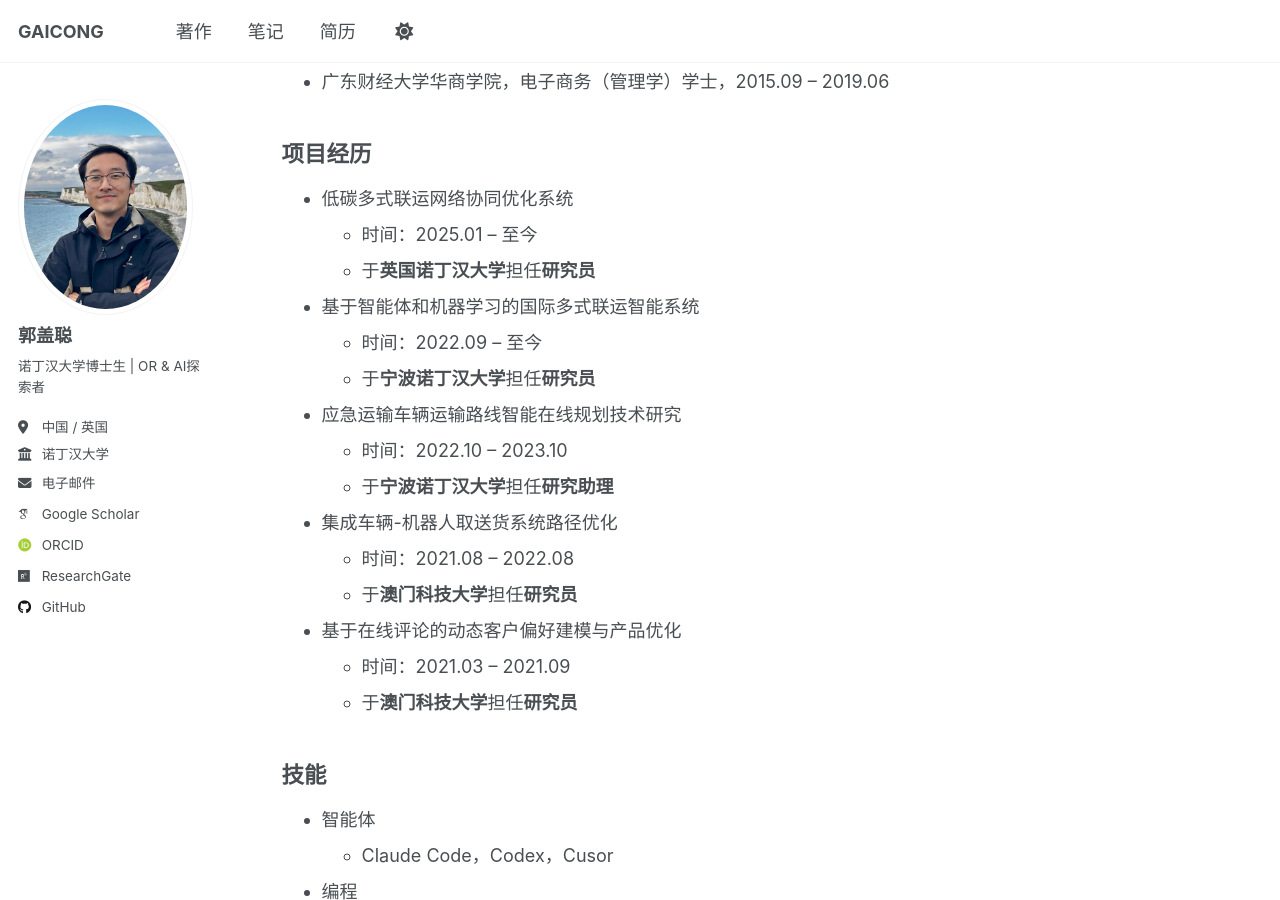
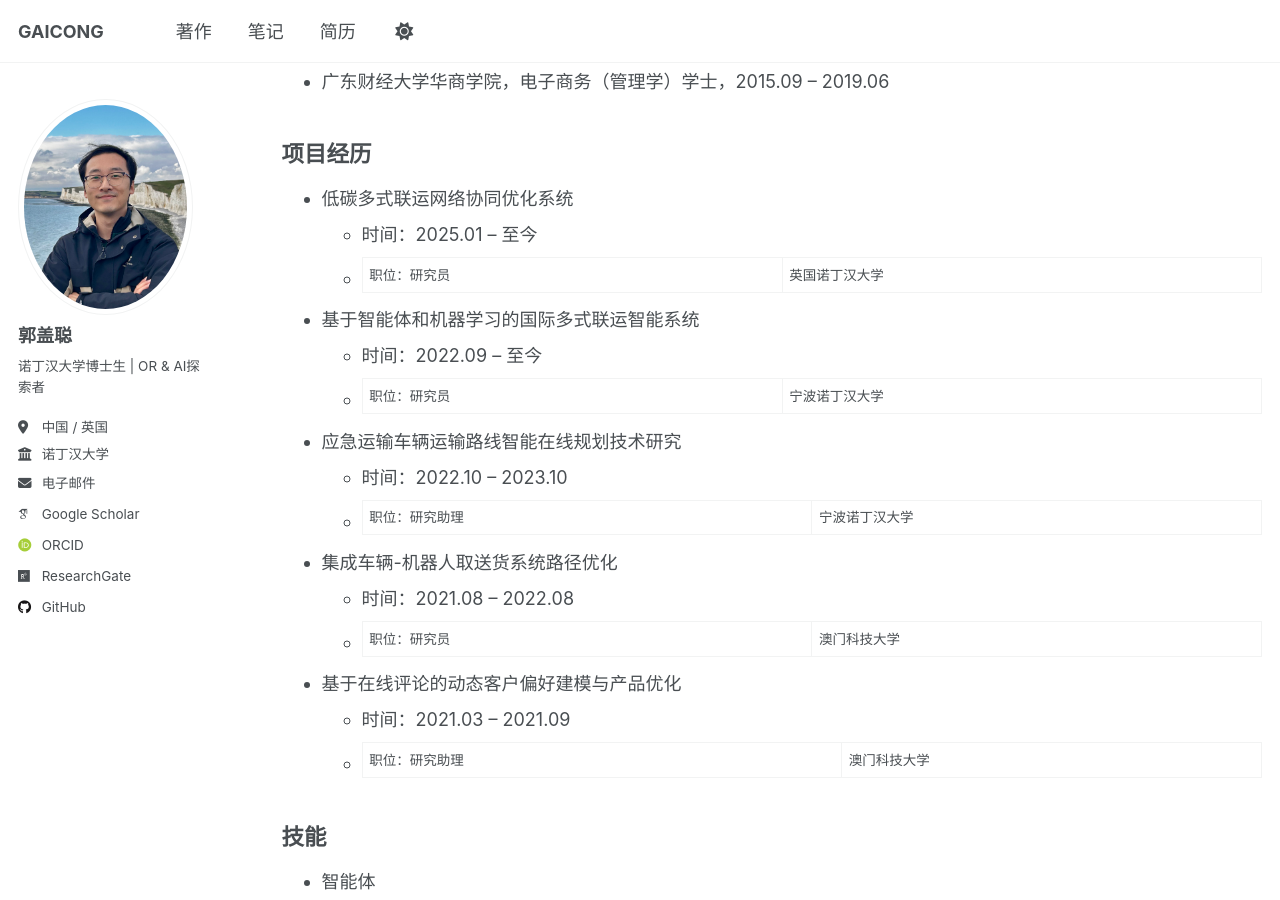
Before and after one commit to Gaicong/gaicong.github.io, a Jekyll site: the page built from _pages/cv.md, in a window 1280 px wide and 900 px high, scrolled down 221 px. Built offline with Jekyll 4.4.1, drawn with Linux system fonts in a browser that asks for light colours; some web fonts are replaced; a script that is not in the unit is left out.

Commit message:
Update cv.md

```diff
--- a/_pages/cv.md
+++ b/_pages/cv.md
@@ -17,23 +17,23 @@ redirect_from:
 ## 项目经历
 * 低碳多式联运网络协同优化系统
   * 时间：2025.01 – 至今
-  * 于**英国诺丁汉大学**担任**研究员**
+  * 职位：研究员 | 英国诺丁汉大学
 
 * 基于智能体和机器学习的国际多式联运智能系统
   * 时间：2022.09 – 至今
-  * 于**宁波诺丁汉大学**担任**研究员**
+  * 职位：研究员 | 宁波诺丁汉大学
 
 * 应急运输车辆运输路线智能在线规划技术研究
   * 时间：2022.10 – 2023.10
-  * 于**宁波诺丁汉大学**担任**研究助理**
+  * 职位：研究助理 | 宁波诺丁汉大学
 
 * 集成车辆-机器人取送货系统路径优化
   * 时间：2021.08 – 2022.08
-  * 于**澳门科技大学**担任**研究员**
+  * 职位：研究员 | 澳门科技大学
 
 * 基于在线评论的动态客户偏好建模与产品优化
   * 时间：2021.03 – 2021.09
-  * 于**澳门科技大学**担任**研究员**
+  * 职位：研究助理 | 澳门科技大学
 
 ## 技能
 * 智能体
```
